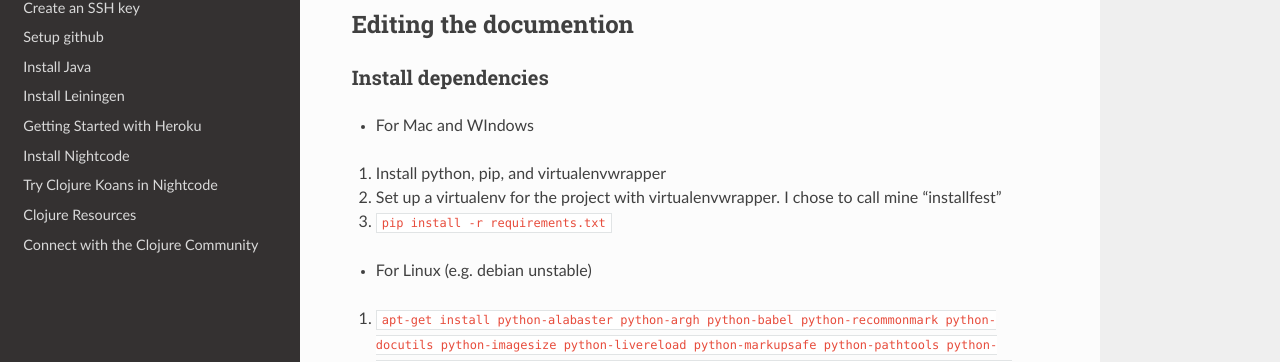
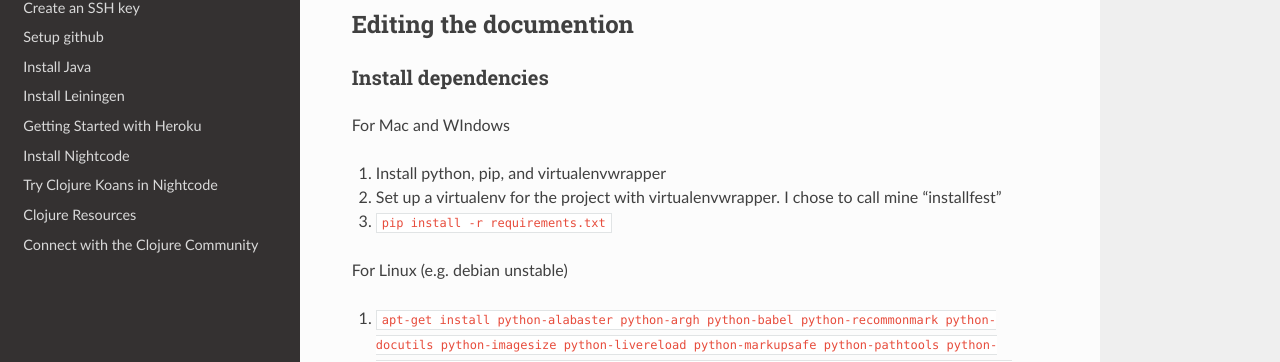
Before and after one commit to clojurebridge-minneapolis/installfest, a Sphinx documentation site: the page built from docs/README.md, in a window 1280 px wide. Shown: the part 256-618 px from the top of the page. Built offline with Sphinx 7.4.7 and the Read the Docs theme 2.0.0, drawn with Linux system fonts in a browser that asks for light colours.

Commit message:
More formatting for docs/README.md
Signed-off-by: Tom Marble <tmarble@info9.net>

```diff
--- a/docs/README.md
+++ b/docs/README.md
@@ -8,14 +8,16 @@
 
 ### Install dependencies
 
-* For Mac and WIndows
- 1. Install python, pip, and virtualenvwrapper
- 2. Set up a virtualenv for the project with virtualenvwrapper. I chose to call mine "installfest"
- 3. `pip install -r requirements.txt`
-* For Linux (e.g. debian unstable)
- 1. `apt-get install python-alabaster python-argh python-babel python-recommonmark python-docutils python-imagesize python-livereload python-markupsafe python-pathtools python-pygments python-yaml python-recommonmark python-six python-snowballstemmer python-sphinx python-sphinx-rtd-theme python-tornado python-watchdog python-pip`
- 2. `pip install port-for`
- 3. `pip install sphinx-autobuild`
+For Mac and WIndows
+
+1. Install python, pip, and virtualenvwrapper
+2. Set up a virtualenv for the project with virtualenvwrapper. I chose to call mine "installfest"
+3. `pip install -r requirements.txt`
+
+For Linux (e.g. debian unstable)
+1. `apt-get install python-alabaster python-argh python-babel python-recommonmark python-docutils python-imagesize python-livereload python-markupsafe python-pathtools python-pygments python-yaml python-recommonmark python-six python-snowballstemmer python-sphinx python-sphinx-rtd-theme python-tornado python-watchdog python-pip`
+2. `pip install port-for`
+3. `pip install sphinx-autobuild`
 
 ### Develop with the interactive autobuilder
 
```
